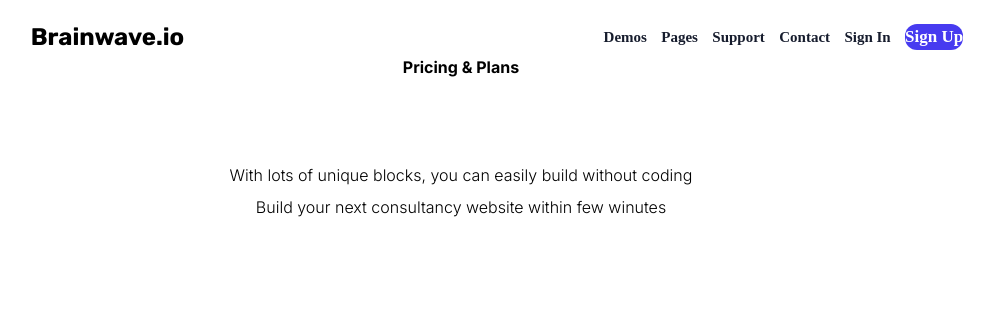
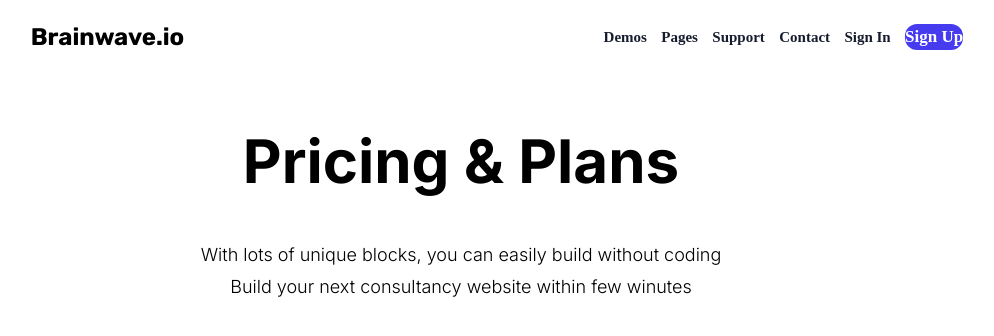
Before and after one commit to JoshuasProgramming/Sage, a Next.js app: page / in a window 1280 px wide. Shown: the top 336 px of the page, without its empty margins (179-1173 px from the left). Built offline with nearby package versions, Linux system fonts and the light colour scheme.

Commit message:
adjusted padding on hero h2 and p tags

```diff
--- a/src/app/components/hero.jsx
+++ b/src/app/components/hero.jsx
@@ -2,12 +2,12 @@ import React from 'react'
 
 function Hero() {
   return (
-    <section className='text-center items-center pt-73'>
+    <section className='text-center items-center pt-3'>
         {/* // Top of hero section */}
-        <h2 className='text-60 font-bold pb-20'>Pricing & Plans</h2>
+        <h2 className='text-6xl font-bold pb-12 pt-16'>Pricing & Plans</h2>
 
         {/* // Bottom of hero section */}
-        <p className='text-base leading-8 font-light'>With lots of unique blocks, you can easily build without coding <br /> Build your next consultancy website within few winutes</p>
+        <p className='text-lg leading-8 font-light'>With lots of unique blocks, you can easily build without coding <br /> Build your next consultancy website within few winutes</p>
     </section>
 
 
```
